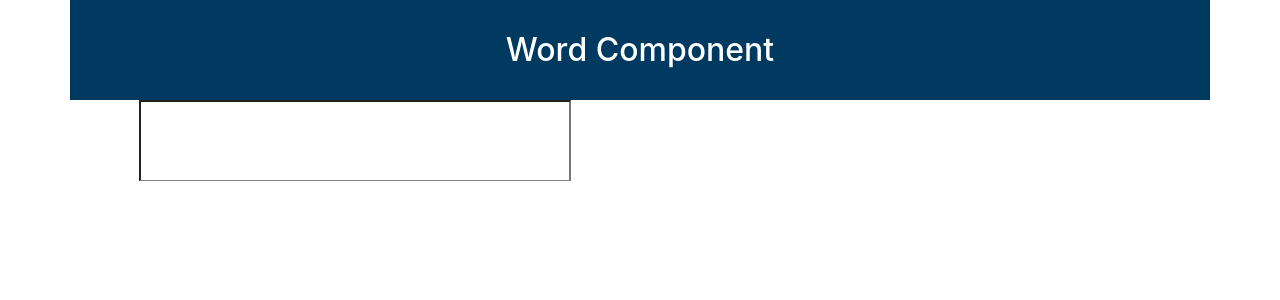
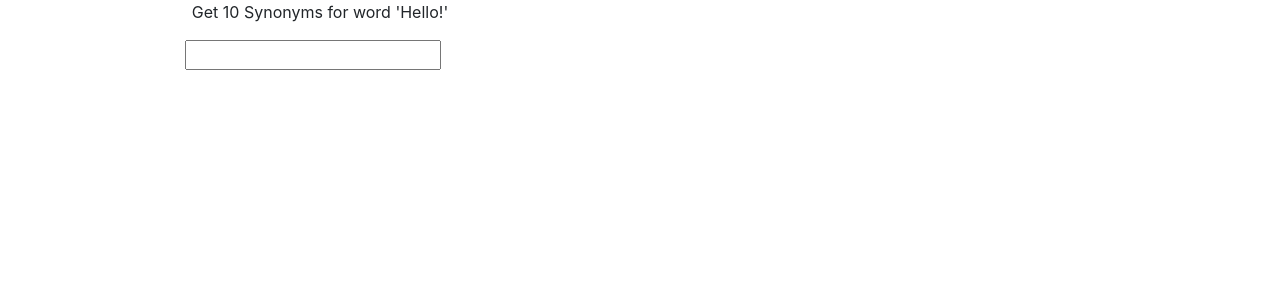
Before and after one commit to ddrajurkar/CalcApp, an Angular app: page /getData in a window 1280 px wide. Shown: the top 300 px of the page. Built offline with nearby package versions, Linux system fonts and the light colour scheme.

Commit message:
getdata sercice
getdata sercice to learn Angular Http

```diff
--- a/src/app/app.component.html
+++ b/src/app/app.component.html
@@ -1,5 +1,6 @@
 <!--The content below is only a placeholder and can be replaced.-->
 <div style="text-align:center">
   <!-- <app-calc-component></app-calc-component> -->
-  <app-word></app-word>
+  <!-- <app-word></app-word> -->
+  <app-get-data></app-get-data>
  </div>
--- /dev/null
+++ b/src/app/get-data/get-data.component.html
@@ -0,0 +1,20 @@
+<div class="contaiiner">
+  <div class="row">
+    <div class="col-md-12"><div class="col-md-6">
+    <p>
+      Get 10 Synonyms for word 'Hello!'
+    </p>
+  </div>
+  <div class="row">
+      <div class="col-md-6">
+     <input #query (keyup.enter)="searchSyn(query.value)" type="text">
+     <div>
+             <ul>
+                 <li *ngFor="let item of synonyms">
+                     {{item.synonym}}
+                 </li>
+             </ul>
+         </div>
+     </div>
+
+</div>
--- /dev/null
+++ b/src/app/get-data/get-data.component.ts
@@ -0,0 +1,28 @@
+import { Component, OnInit } from '@angular/core';
+import { GetdataService } from './getdata.service';
+import { error } from 'util';
+import  { Http } from '@angular/http';
+
+@Component({
+  selector: 'app-get-data',
+  templateUrl: './get-data.component.html',
+  styleUrls: ['./get-data.component.css']
+})
+export class GetDataComponent implements OnInit {
+
+ synonyms: any
+ public term : string
+  constructor(private gdService : GetdataService) {
+    //this.gdService.getData('Hello').subscribe(response => {console.log('Response is : ',response)},error => {console.log('Something went wrong',error)})
+  }
+
+  searchSyn(){
+    this.gdService.getData(this.term).subscribe(result => {this.synonyms = result})
+    //this.gdService.getData('hello').subscribe(result => {this.synonyms = result});
+  }
+
+
+  ngOnInit() {
+  }
+
+}
--- /dev/null
+++ b/src/app/get-data/getdata.service.ts
@@ -0,0 +1,20 @@
+import { Injectable } from '@angular/core';
+import {HttpClient} from '@angular/common/http';
+import { Http } from '@angular/http';
+
+
+@Injectable()
+export class GetdataService {
+
+  url: string
+
+  constructor(private http:Http) {
+       this.url = 'https://api.datamuse.com/words?max=10&ml=';
+  }
+
+  getData(term){
+      //return this.http.get(this.url+term);
+  return this.http.get(this.url+term).map(res => {return res.json()})
+    }
+
+}
```
Also changed, not shown: src/app/app.module.ts (+6 -3 lines), src/app/get-data/get-data.component.css (added), 2 other files (tests, documents, lock files or other folders).
